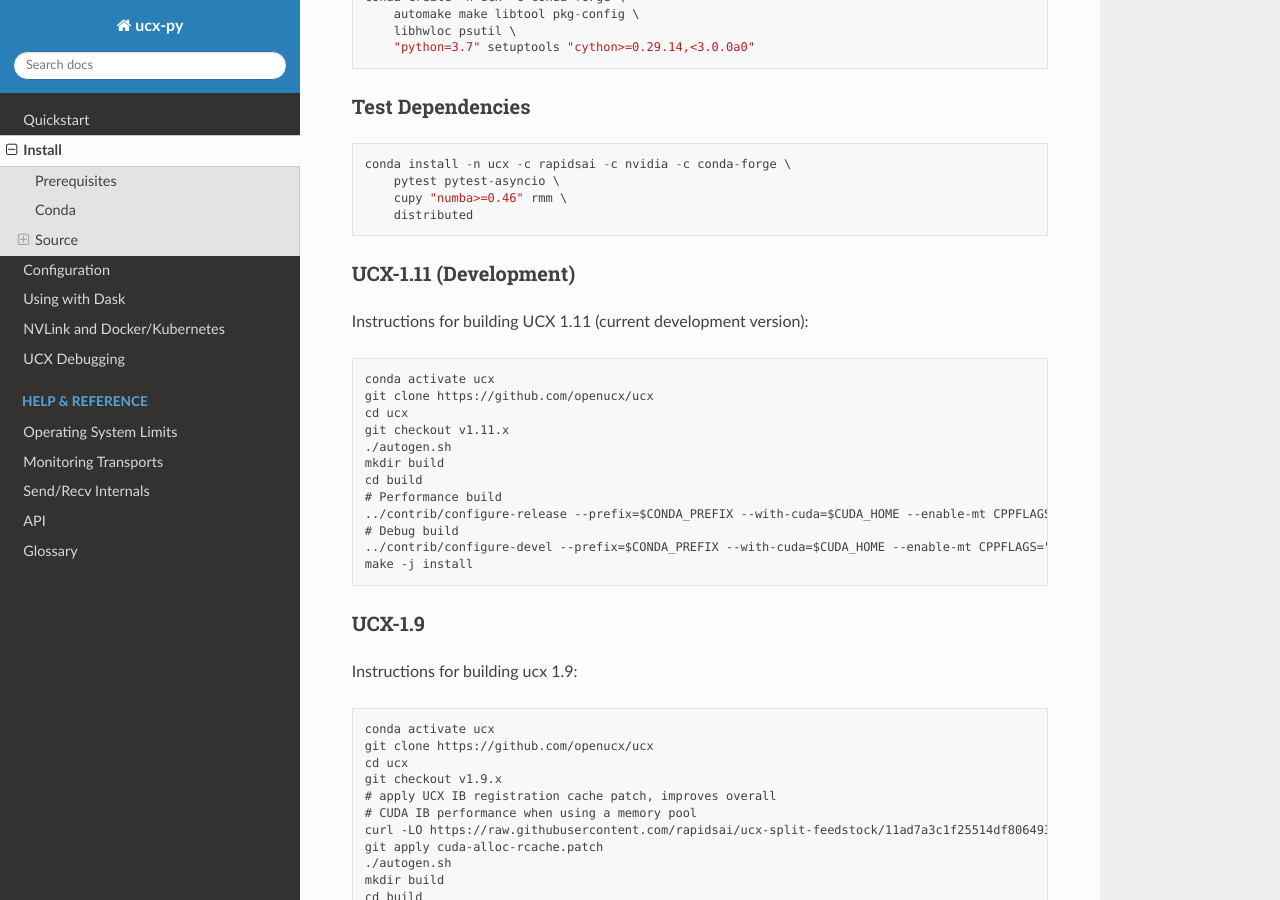
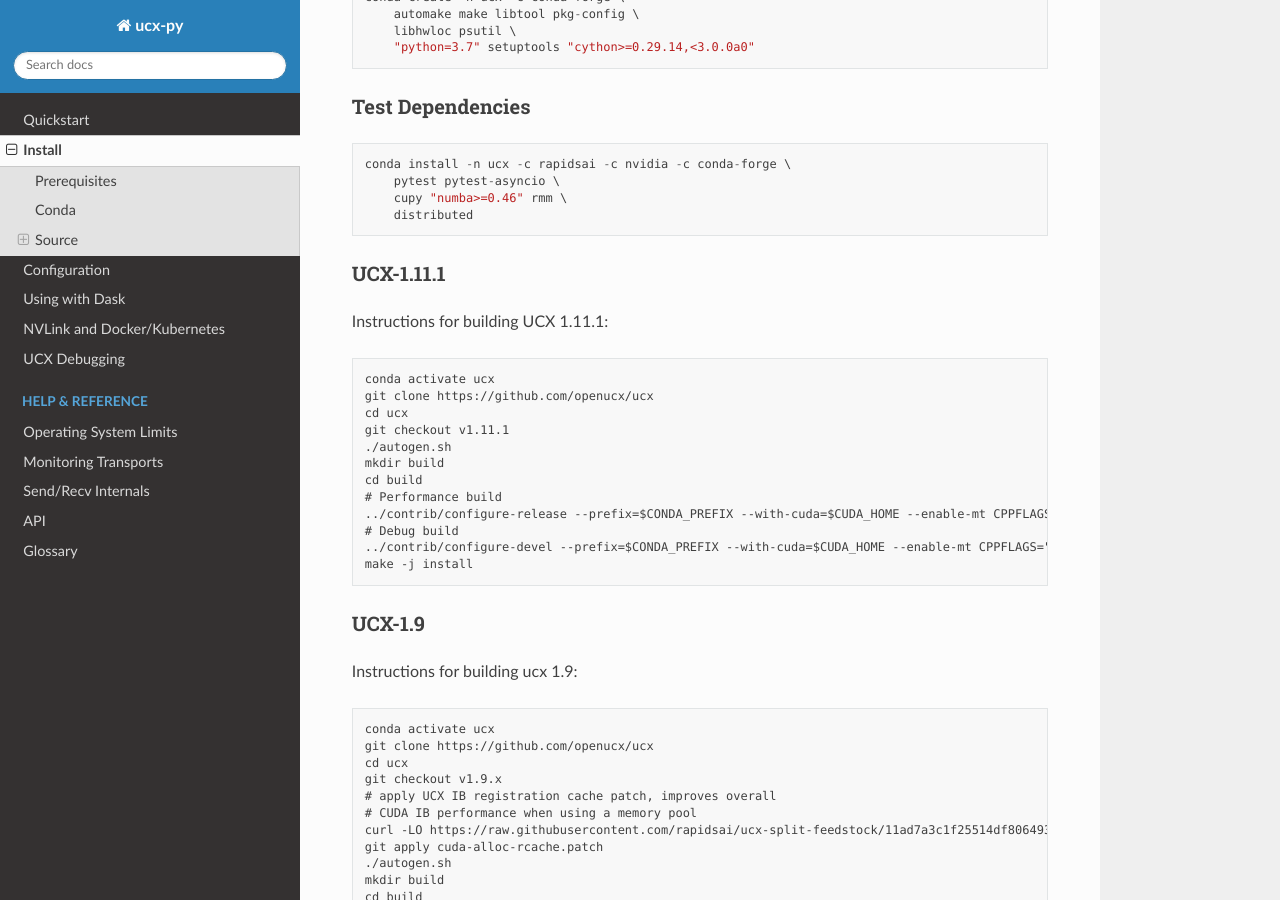
Before and after one commit to rapidsai/ucx-py, a Sphinx documentation site: the page built from docs/source/install.rst, in a window 1280 px wide and 900 px high, scrolled down 1203 px. Built offline with Sphinx 7.4.7 and the Read the Docs theme 2.0.0, drawn with Linux system fonts in a browser that asks for light colours; the version number could not be read and is left out.

Commit message:
Update build instructions to UCX 1.11.1

```diff
--- a/docs/source/install.rst
+++ b/docs/source/install.rst
@@ -70,17 +70,17 @@
         distributed
 
 
-UCX-1.11 (Development)
-~~~~~~~~~~~~~~~~~~~~~~
+UCX-1.11.1
+~~~~~~~~~~
 
-Instructions for building UCX 1.11 (current development version):
+Instructions for building UCX 1.11.1:
 
 ::
 
     conda activate ucx
     git clone https://github.com/openucx/ucx
     cd ucx
-    git checkout v1.11.x
+    git checkout v1.11.1
     ./autogen.sh
     mkdir build
     cd build
```
